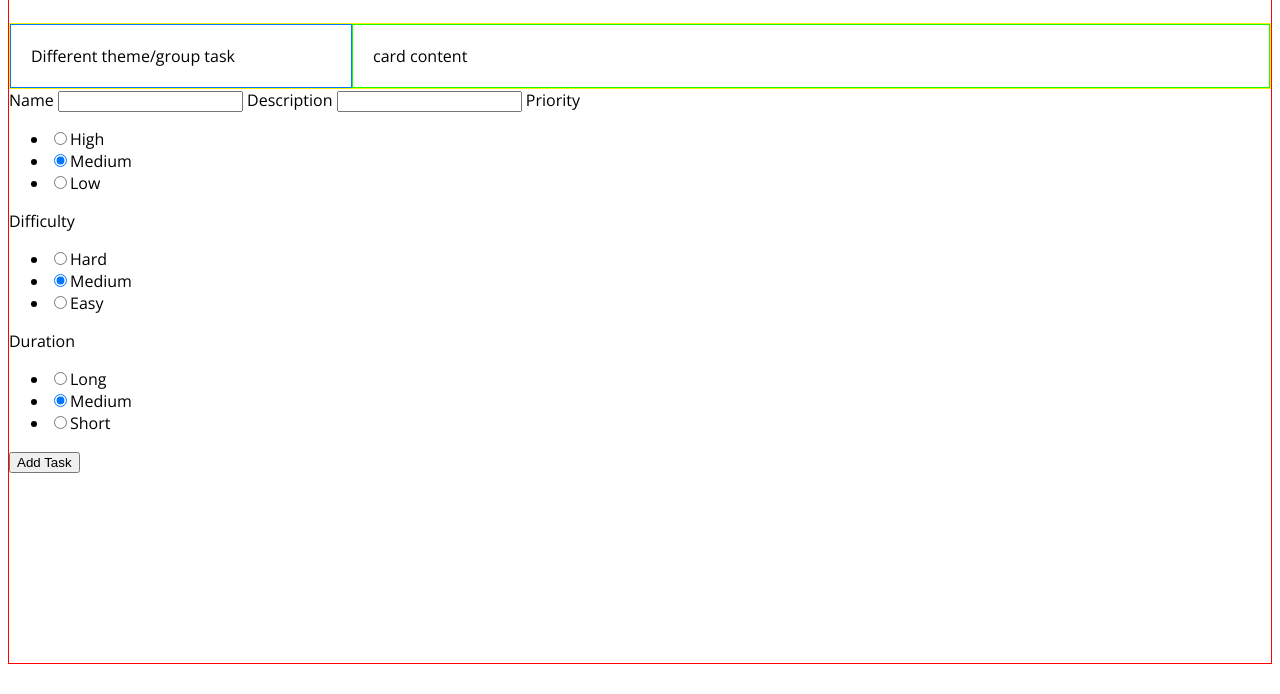
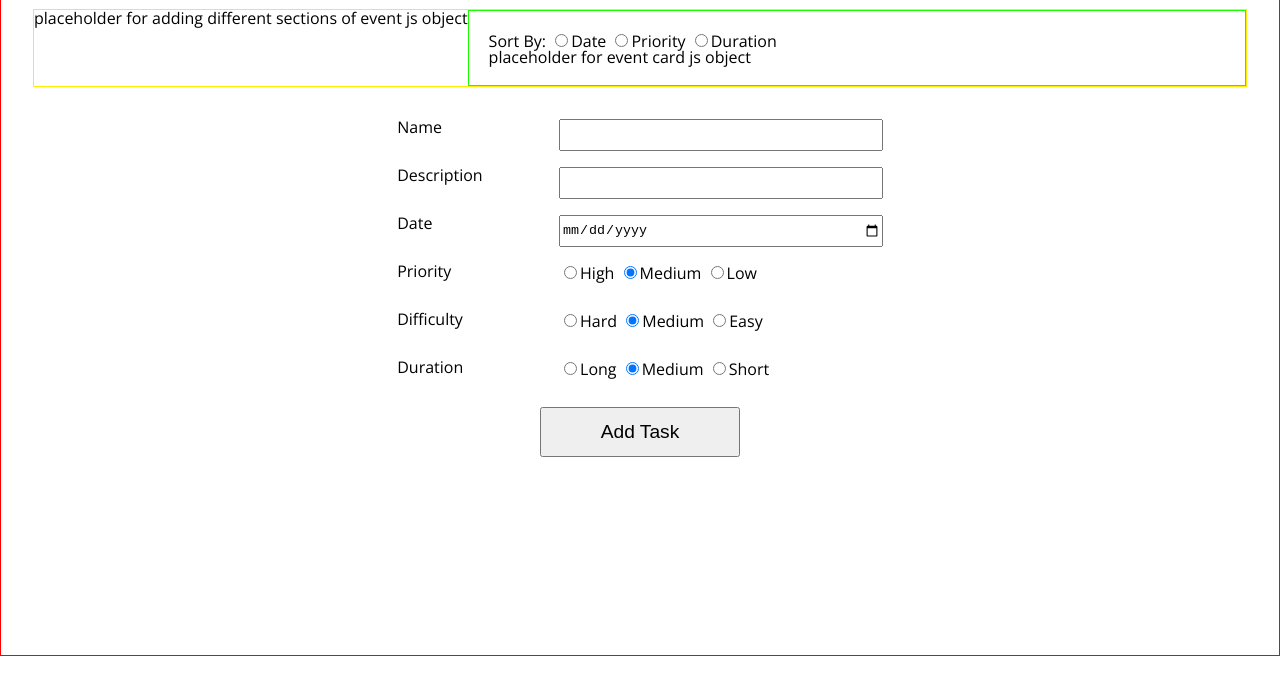
Before and after one commit to EegArlert/to-do-list, a website built with webpack: page src/template.html in a window 1280 px wide. Shown: the part 106-800 px from the top of the page. Built offline with nearby package versions, Linux system fonts and the light colour scheme; a web font is replaced by a local one.

Commit message:
added some form styling

```diff
--- a/src/components/Event.js
+++ b/src/components/Event.js
@@ -1,10 +1,11 @@
 // Event Class
 
-export function Event(name, description, priority, difficulty, duration) {
+export function Event(name, description, dueDate, priority, difficulty, duration) {
 
     const eventObject = {
         name: name,
         description: description,
+        dueDate: dueDate,
         priority: priority,
         difficulty: difficulty,
         duration: duration
--- /dev/null
+++ b/src/components/GroupSection.js
@@ -0,0 +1,5 @@
+export function createGroup(name) {
+    const groupContainer = document.querySelector('#event-group');
+
+
+}
--- a/src/styles/template.css
+++ b/src/styles/template.css
@@ -1,3 +1,52 @@
+/* http://meyerweb.com/eric/tools/css/reset/
+   v2.0 | 20110126
+   License: none (public domain)
+*/
+
+html, body, div, span, applet, object, iframe,
+h1, h2, h3, h4, h5, h6, p, blockquote, pre,
+a, abbr, acronym, address, big, cite, code,
+del, dfn, em, img, ins, kbd, q, s, samp,
+small, strike, strong, sub, sup, tt, var,
+b, u, i, center,
+dl, dt, dd, ol, ul, li,
+fieldset, form, label, legend,
+table, caption, tbody, tfoot, thead, tr, th, td,
+article, aside, canvas, details, embed,
+figure, figcaption, footer, header, hgroup,
+menu, nav, output, ruby, section, summary,
+time, mark, audio, video {
+	margin: 0;
+	padding: 0;
+	border: 0;
+	font-size: 100%;
+	font: inherit;
+	vertical-align: baseline;
+}
+/* HTML5 display-role reset for older browsers */
+article, aside, details, figcaption, figure,
+footer, header, hgroup, menu, nav, section {
+	display: block;
+}
+body {
+	line-height: 1;
+}
+ol, ul {
+	list-style: none;
+}
+blockquote, q {
+	quotes: none;
+}
+blockquote:before, blockquote:after,
+q:before, q:after {
+	content: '';
+	content: none;
+}
+table {
+	border-collapse: collapse;
+	border-spacing: 0;
+}
+
 :root {
     font-family: "Open Sans", serif;
     --font-size-big: 3rem;
@@ -14,36 +63,69 @@
     --border-color-5: solid 1px #db00fd;
 }
 
+li {
+    display: inline;
+}
+
 body {
     border: var(--border-color-1);
     display: flex;
     flex-direction: column;
     height: 95vh;
+    padding: 0 2rem;
 }
 
-body header {
+header {
     border: var(--border-color-3);
     text-align: center;
+    font-size: 3rem;
+    margin: 2rem 0;
 }
 
-body .main-wrapper {
+.main-wrapper {
     border: var(--border-color-2);
     display: flex;
-    margin-top: 2rem;
+    margin-bottom: 2rem;
 }
 
-body .main-wrapper #side-bar {
+#side-bar {
     border: var(--border-color-3);
     padding: 20px;
     flex: 0 1 300px;
 }
 
-body .main-wrapper #main-content {
+#main-content {
     border: var(--border-color-4);
     padding: 20px;
     flex-grow: 1;
 }
 
-body form {
+#main-content h4 {
+    width: 4rem;
+    display: inline;
+}
+
+#main-content #sort-input {
+    width: 15rem;
+    display: inline;
+}
+
+form {
     /* visibility: hidden; */
+    border-color: var();
+    display: grid;
+    grid-template-columns: 1fr 2fr;
+    grid-template-rows: repeat(7, 2rem);
+    align-self: center;
+    width: 40%;
+    row-gap: 1rem;
+    font-size: 1rem;
 }
+
+#submit-btn {
+    grid-column: 1/3;
+    width: 200px;
+    height: 50px;
+    justify-self: center;
+    font-size: 1.2rem;
+}
--- a/src/template.html
+++ b/src/template.html
@@ -18,13 +18,23 @@
     </header>
 
     <div class="main-wrapper">
-        <div id="side-bar">
-            Different theme/group task
-
+        <div id="event-group">
+            placeholder for adding different sections of event js object
         </div>
 
         <div id="main-content">
-            card content
+            <div class="content sort">
+                <h4>Sort By:</h4>
+                <ul id="sort-input">
+                    <li><input type="radio">Date</li>
+                    <li><input type="radio">Priority</li>
+                    <li><input type="radio">Duration</li>
+                </ul>
+            </div>
+
+            <div class="content event">
+                placeholder for event card js object
+            </div>
         </div>
     </div>
 
@@ -33,7 +43,11 @@
         <input type="text" name="name" id="name" required>
 
         <label for="description">Description</label>
-        <input type="text" name="description" id="description" maxlength="300">
+        <input type="text" name="description" id="description" maxlength="150">
+
+        <label for="date">Date</label>
+        <input type="date" name="date" id="date" required>
+
 
         <label for="priority">Priority</label>
         <ul id="priority">
--- a/src/utils/form.js
+++ b/src/utils/form.js
@@ -5,6 +5,7 @@ export function submitForm() {
     console.log("submitForm function invoked")
     const name = document.querySelector('#name').value;
     const description = document.querySelector('#description').value;
+    const dueDate = document.querySelector('#due-date')
     const priority = document.querySelector('input[name="priority"]:checked').value;
     const difficulty = document.querySelector('input[name="difficulty"]:checked').value;
     const duration = document.querySelector('input[name="duration"]:checked').value;
```
Also changed, not shown: src/utils/domHelper.js (added, +18 -0 lines).
